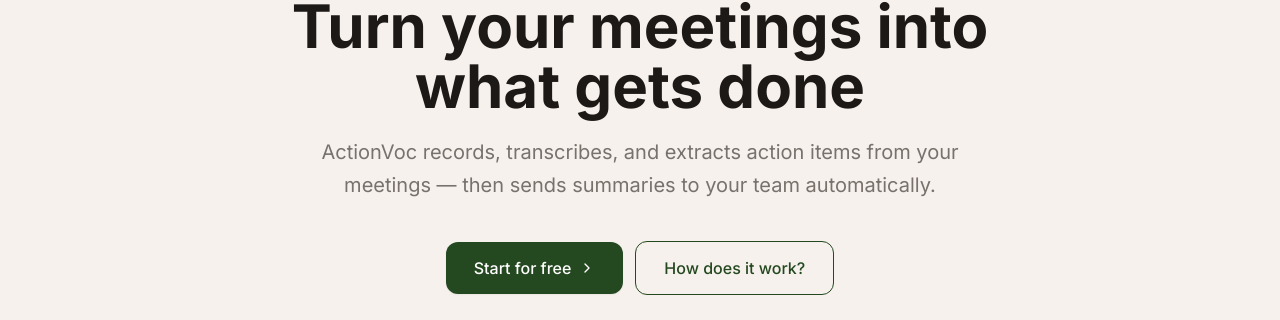
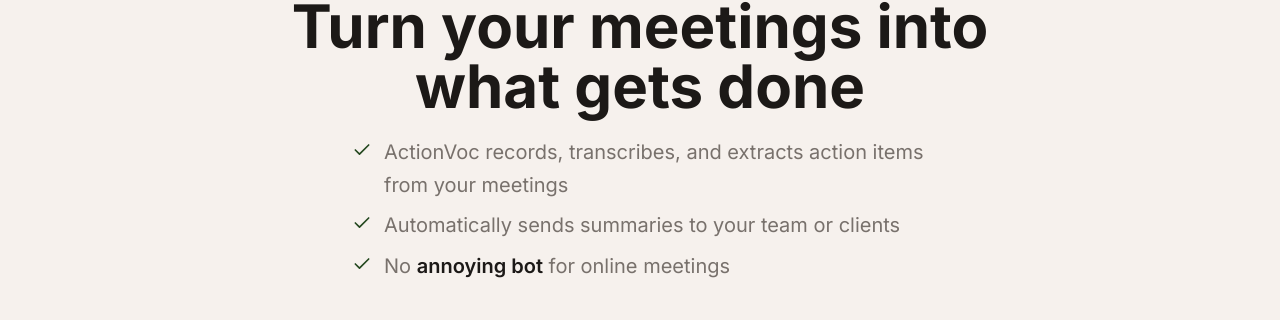
Before and after one commit to adrien-t-ndong/actionvoc, a Next.js app: page / in a window 1280 px wide. Shown: the part 148-468 px from the top of the page. Built offline with nearby package versions, Linux system fonts and the light colour scheme.

Commit message:
Replace hero subtitle with 3 bullet points

```diff
--- a/app/page.tsx
+++ b/app/page.tsx
@@ -112,10 +112,20 @@ export default function LandingPage() {
           <h1 className="text-5xl sm:text-6xl font-bold text-stone-900 leading-tight mb-5">
             Turn your meetings into<br />what gets done
           </h1>
-          <p className="text-xl text-stone-500 mb-10 max-w-2xl mx-auto leading-relaxed">
-            ActionVoc records, transcribes, and extracts action items from your meetings —
-            then sends summaries to your team automatically.
-          </p>
+          <ul className="text-xl text-stone-500 mb-10 max-w-xl mx-auto leading-relaxed text-left space-y-2">
+            <li className="flex items-start gap-3">
+              <Check className="w-5 h-5 mt-1 shrink-0 text-[#24481f]" />
+              <span>ActionVoc records, transcribes, and extracts action items from your meetings</span>
+            </li>
+            <li className="flex items-start gap-3">
+              <Check className="w-5 h-5 mt-1 shrink-0 text-[#24481f]" />
+              <span>Automatically sends summaries to your team or clients</span>
+            </li>
+            <li className="flex items-start gap-3">
+              <Check className="w-5 h-5 mt-1 shrink-0 text-[#24481f]" />
+              <span>No <strong className="font-semibold text-stone-900">annoying bot</strong> for online meetings</span>
+            </li>
+          </ul>
           <div className="flex items-center justify-center gap-3 flex-wrap">
             <Link
               ref={heroCta}
```
